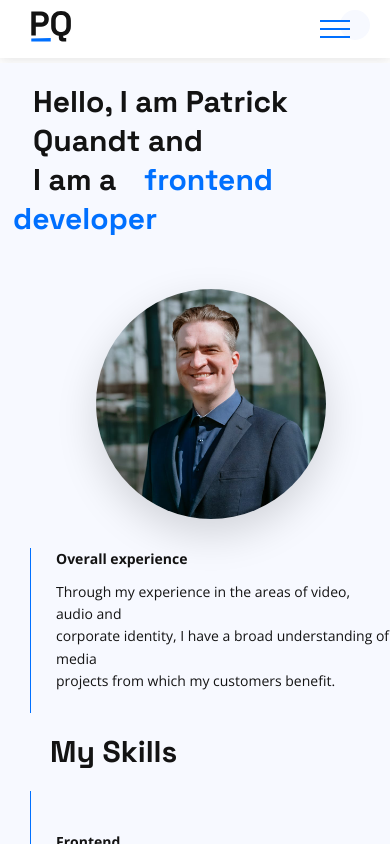
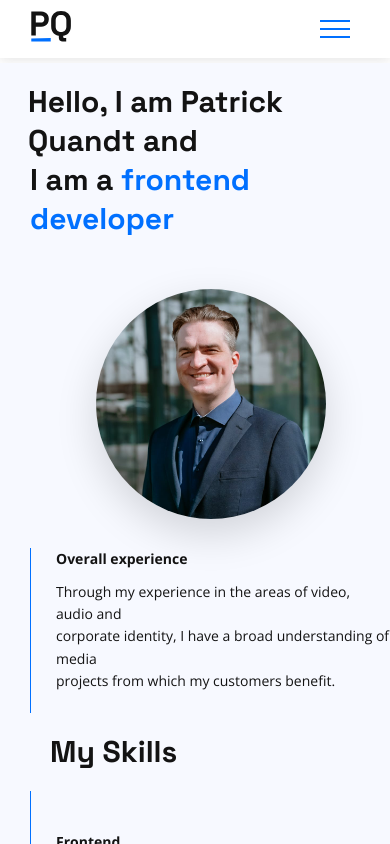
Before and after one commit to pquandt/pqweb, a React (Create React App) app: page / in a window 390 px wide. Shown: the top 844 px of the page. Built offline with nearby package versions, Linux system fonts and the light colour scheme.

Commit message:
headline fixes

```diff
--- a/sass/layout/_about.scss
+++ b/sass/layout/_about.scss
@@ -110,11 +110,11 @@
   .about {
     padding-left: 1rem;
     &-headline {
-      padding-right: 0.5rem;
-      padding-left: 0.3rem;
+      position: relative;
+      padding-left: 2rem;
       margin-bottom: 5rem;
-      & span {
-        padding-left: 2rem;
+      h1 {
+        margin-left: -2.2rem;
       }
     }
 
--- a/sass/layout/_nav.scss
+++ b/sass/layout/_nav.scss
@@ -44,6 +44,7 @@
 .navmobile {
   display: none;
 }
+
 @media screen and (max-width: 768px) {
   .nav {
     justify-content: flex-start;
@@ -81,6 +82,7 @@
       right: 2rem;
       background-color: $color-background;
       z-index: 1000;
+      opacity: 0;
       transition: transform 0.4s cubic-bezier(0.86, 0, 0.07, 1);
     }
     &-nav {
@@ -125,6 +127,7 @@
     }
 
     &-checkbox:checked ~ &-bg {
+      opacity: 1;
       transform: scale(80);
     }
 
--- a/src/css/style.css
+++ b/src/css/style.css
@@ -151,6 +151,7 @@ h1 {
       right: 2rem;
       background-color: #f7f9ff;
       z-index: 1000;
+      opacity: 0;
       transition: transform 0.4s cubic-bezier(0.86, 0, 0.07, 1); }
     .navmobile-nav {
       display: block;
@@ -181,6 +182,7 @@ h1 {
       background-position: 100%;
       color: #0070ff; }
     .navmobile-checkbox:checked ~ .navmobile-bg {
+      opacity: 1;
       transform: scale(80); }
     .navmobile-checkbox:checked ~ .navmobile-nav {
       opacity: 1;
@@ -305,11 +307,11 @@ h1 {
   .about {
     padding-left: 1rem; }
     .about-headline {
-      padding-right: 0.5rem;
-      padding-left: 0.3rem;
+      position: relative;
+      padding-left: 2rem;
       margin-bottom: 5rem; }
-      .about-headline span {
-        padding-left: 2rem; }
+      .about-headline h1 {
+        margin-left: -2.2rem; }
     .about .linebreakSpan {
       width: fit-content;
       overflow-wrap: normal; }
```
